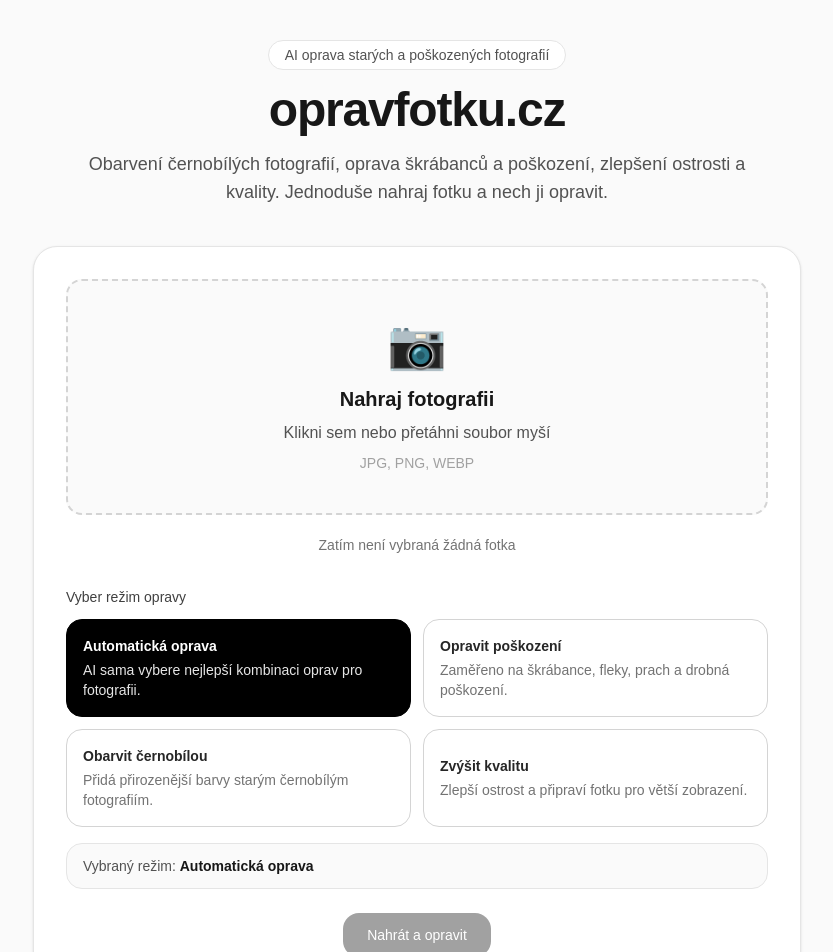
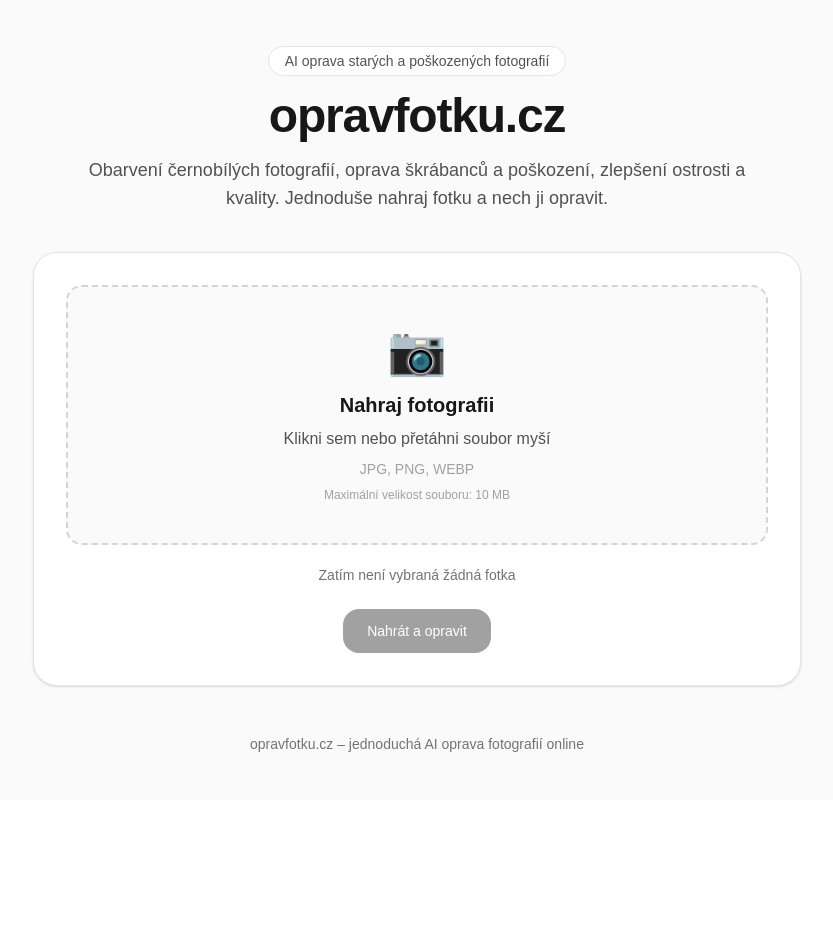
Before and after one commit to menssecret/opravfotku, a Next.js app: page / in a window 1280 px wide. Shown: the top 952 px of the page, without its empty margins (223-1056 px from the left). After the commit the page ends 800 px from the top, so only its background shows below. Built offline with nearby package versions, Linux system fonts and the light colour scheme.

Commit message:
add footer

```diff
--- a/app/page.tsx
+++ b/app/page.tsx
@@ -181,6 +181,8 @@ export default function Home() {
     return (
     <main className="min-h-screen bg-neutral-50 text-neutral-900">
       <section className="mx-auto flex min-h-screen w-full max-w-6xl flex-col justify-center px-4 py-10">
+
+        {/* HLAVIČKA */}
         <div className="mx-auto w-full max-w-3xl text-center">
           <div className="mb-4 inline-flex rounded-full border border-neutral-200 bg-white px-4 py-1 text-sm text-neutral-600">
             AI oprava starých a poškozených fotografií
@@ -196,6 +198,7 @@ export default function Home() {
           </p>
         </div>
 
+        {/* UPLOAD BOX */}
         <div className="mx-auto mt-10 w-full max-w-3xl rounded-3xl border border-neutral-200 bg-white p-6 shadow-sm sm:p-8">
           <div
             onDrop={handleDrop}
@@ -221,49 +224,13 @@ export default function Home() {
               Klikni sem nebo přetáhni soubor myší
             </p>
             <p className="mt-2 text-sm text-neutral-400">JPG, PNG, WEBP</p>
+            <p className="mt-2 text-xs text-neutral-400">
+              Maximální velikost souboru: 10 MB
+            </p>
           </div>
 
           <div className="mt-5 text-center text-sm text-neutral-500">
             {file ? `Vybraný soubor: ${file.name}` : "Zatím není vybraná žádná fotka"}
-          </div>
-
-          <div className="mt-8">
-            <h3 className="mb-3 text-left text-sm font-medium text-neutral-700">
-              Vyber režim opravy
-            </h3>
-
-            <div className="grid gap-3 sm:grid-cols-2">
-              {MODE_OPTIONS.map((item) => (
-                <button
-                  key={item.id}
-                  type="button"
-                  onClick={() => setMode(item.id)}
-                  className={`rounded-2xl border p-4 text-left transition ${
-                    mode === item.id
-                      ? "border-black bg-black text-white"
-                      : "border-neutral-300 bg-white text-neutral-800 hover:border-neutral-500"
-                  }`}
-                >
-                  <div className="text-sm font-semibold">{item.title}</div>
-                  <div
-                    className={`mt-1 text-sm ${
-                      mode === item.id ? "text-neutral-200" : "text-neutral-500"
-                    }`}
-                  >
-                    {item.description}
-                  </div>
-                </button>
-              ))}
-            </div>
-
-            {selectedMode && (
-              <div className="mt-4 rounded-2xl border border-neutral-200 bg-neutral-50 px-4 py-3 text-sm text-neutral-600">
-                Vybraný režim:{" "}
-                <span className="font-semibold text-neutral-900">
-                  {selectedMode.title}
-                </span>
-              </div>
-            )}
           </div>
 
           <div className="mt-6 flex justify-center">
@@ -304,6 +271,7 @@ export default function Home() {
           )}
         </div>
 
+        {/* VÝSLEDEK */}
         {originalUrl && resultUrl && (
           <div className="mx-auto mt-10 w-full max-w-5xl rounded-3xl border border-neutral-200 bg-white p-5 shadow-sm">
             <div className="mb-4 flex items-center justify-between gap-4">
@@ -318,54 +286,32 @@ export default function Home() {
             </div>
 
             <div className="relative overflow-hidden rounded-2xl">
-              <img
-                src={originalUrl}
-                alt="Původní fotografie"
-                className="block w-full object-contain"
-              />
+              <img src={originalUrl} className="block w-full object-contain" />
 
               <div
                 className="absolute inset-y-0 left-0 overflow-hidden"
                 style={{ width: `${slider}%` }}
               >
-                <img
-                  src={resultUrl}
-                  alt="Opravená fotografie"
-                  className="block h-full w-full object-cover"
-                  style={{ width: "100%", minWidth: "100%" }}
-                />
-              </div>
-
-              <div
-                className="absolute top-0 bottom-0 w-1 bg-white shadow"
-                style={{ left: `${slider}%`, transform: "translateX(-50%)" }}
-              >
-                <div className="absolute left-1/2 top-1/2 flex h-10 w-10 -translate-x-1/2 -translate-y-1/2 items-center justify-center rounded-full border border-neutral-200 bg-white text-sm shadow">
-                  ↔
+                <img src={resultUrl} className="block h-full w-full object-cover" />
               </div>
             </div>
 
-              <div className="absolute left-4 top-4 rounded-full bg-black/70 px-3 py-1 text-xs text-white">
-                Po
-              </div>
-
-              <div className="absolute right-4 top-4 rounded-full bg-black/70 px-3 py-1 text-xs text-white">
-                Před
-              </div>
-            </div>
-
-            <div className="mt-6">
             <input
               type="range"
               min="0"
               max="100"
               value={slider}
               onChange={(e) => setSlider(Number(e.target.value))}
-                className="w-full"
+              className="mt-6 w-full"
             />
           </div>
-          </div>
         )}
+
+        {/* FOOTER */}
+        <footer className="mx-auto mt-12 w-full max-w-5xl text-center text-sm text-neutral-500">
+          opravfotku.cz – jednoduchá AI oprava fotografií online
+        </footer>
+
       </section>
     </main>
   );
```
Also changed, not shown: 1 other file (tests, documents, lock files or other folders). Lines whose indentation alone changed are shown as unchanged.
